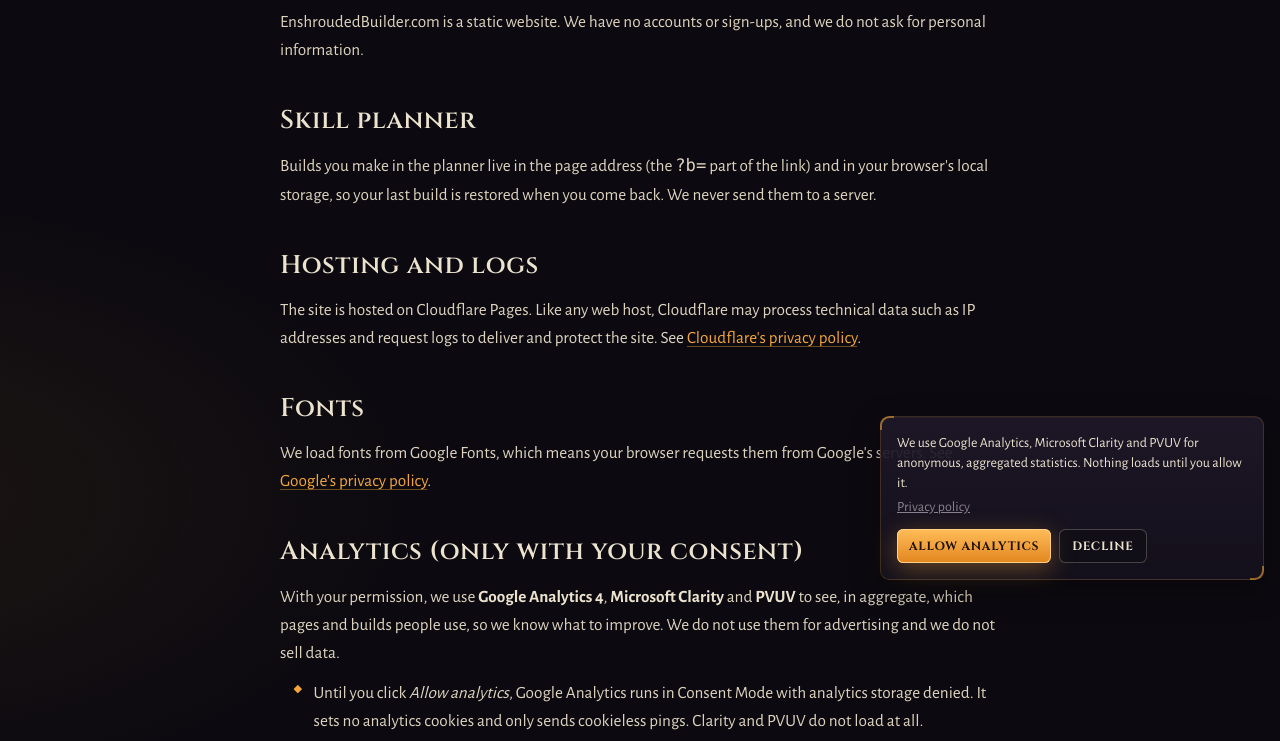
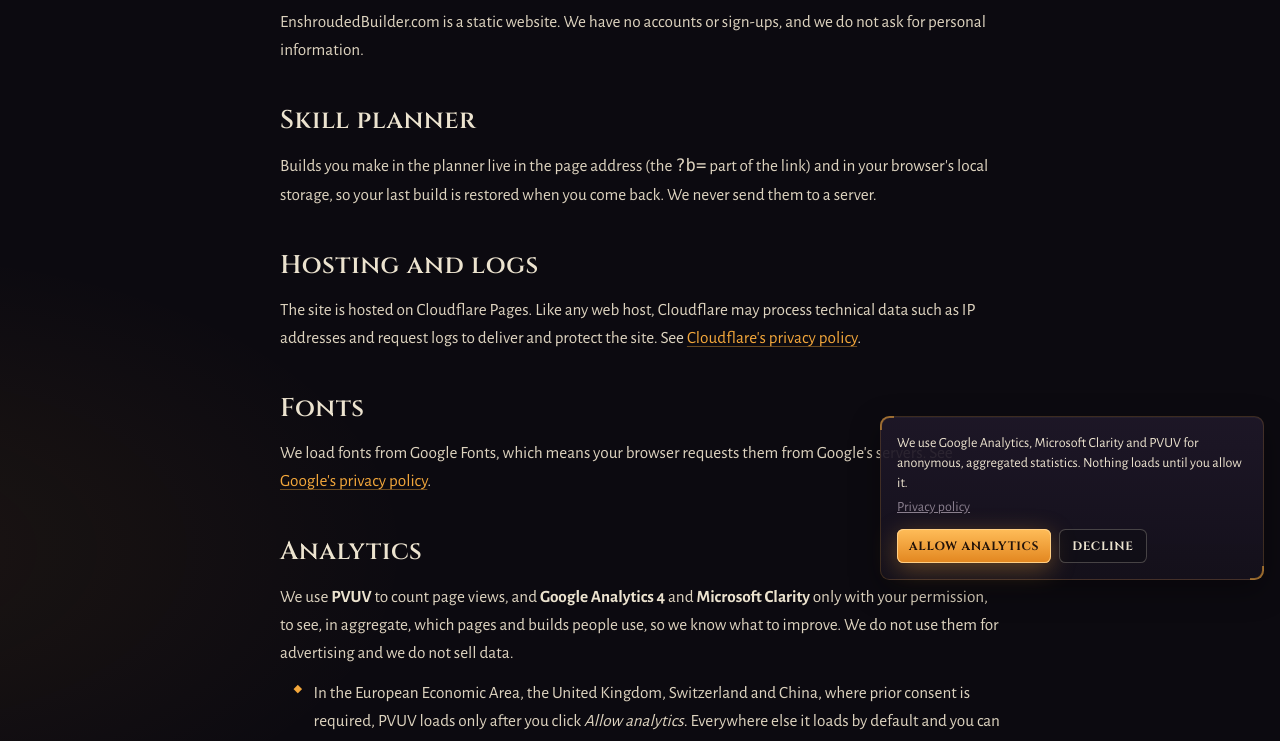
Before and after one commit to 18815292408/enshroudedbuilder.com, an Astro site: page /privacy in a window 1280 px wide. Shown: the part 204-945 px from the top of the page. Built offline with nearby package versions, Linux system fonts and the light colour scheme; Astro itself is replaced by a stand-in of ours.

Commit message:
Gate PVUV consent by region instead of worldwide

```diff
--- a/src/layouts/Base.astro
+++ b/src/layouts/Base.astro
@@ -143,21 +143,30 @@
       </div>
     </footer>
     <div id="consent" role="dialog" aria-live="polite" aria-label={fr ? "Consentement à la mesure d'audience" : "Analytics consent"} hidden class="fixed inset-x-3 bottom-3 z-50 sm:left-auto sm:right-4 sm:bottom-4 sm:max-w-sm panel panel-ornate p-4 text-sm">
-      <p class="text-parchment">
+      <p class="text-parchment" data-consent-copy="optin">
         {fr
           ? "Nous utilisons Google Analytics, Microsoft Clarity et PVUV pour des statistiques anonymes et agrégées. Rien ne se charge avant votre accord."
           : "We use Google Analytics, Microsoft Clarity and PVUV for anonymous, aggregated statistics. Nothing loads until you allow it."}
       </p>
+      <p class="text-parchment" data-consent-copy="optout" hidden>
+        {fr
+          ? "Nous comptons les visites avec PVUV. Google Analytics et Microsoft Clarity ne se chargent que si vous l'autorisez. Vous pouvez désactiver la mesure d'audience à tout moment."
+          : "We count visits with PVUV. Google Analytics and Microsoft Clarity load only if you allow them. You can turn analytics off at any time."}
+      </p>
       <p class="mt-1 text-mist"><a href="/privacy/" class="underline hover:text-flame">{fr ? "Politique de confidentialité" : "Privacy policy"}</a></p>
       <div class="mt-3 flex gap-2">
         <button type="button" data-consent="granted" class="btn btn-flame !py-2 !px-3 !text-xs">{fr ? "Autoriser" : "Allow analytics"}</button>
-        <button type="button" data-consent="denied" class="btn btn-ghost !py-2 !px-3 !text-xs">{fr ? "Refuser" : "Decline"}</button>
+        <button type="button" data-consent="denied" class="btn btn-ghost !py-2 !px-3 !text-xs">
+          <span data-consent-copy="optin">{fr ? "Refuser" : "Decline"}</span>
+          <span data-consent-copy="optout" hidden>{fr ? "Désactiver" : "Turn off analytics"}</span>
+        </button>
       </div>
     </div>
     <script is:inline define:vars={{ clarityId: SITE.clarityId, pvuvSite: SITE.pvuvSite, pvuvApi: SITE.pvuvApi }}>
       (function () {
         var box = document.getElementById("consent");
         var read = function () { try { return localStorage.getItem("eb-consent"); } catch (e) { return null; } };
+        var save = function (value) { try { localStorage.setItem("eb-consent", value); } catch (e) {} };
         var loadClarity = function () {
           if (window.clarity) return;
           (function (c, l, a, r, i, t, y) { c[a] = c[a] || function () { (c[a].q = c[a].q || []).push(arguments); }; t = l.createElement(r); t.async = 1; t.src = "https://www.clarity.ms/tag/" + i; y = l.getElementsByTagName(r)[0]; y.parentNode.insertBefore(t, y); })(window, document, "clarity", "script", clarityId);
@@ -171,18 +180,61 @@
           s.setAttribute("data-api", pvuvApi);
           document.head.appendChild(s);
         };
+        /* Prior consent is required in the EEA, the UK, Switzerland and China; elsewhere PVUV counts by default. */
+        var OPT_IN = { AT: 1, BE: 1, BG: 1, HR: 1, CY: 1, CZ: 1, DK: 1, EE: 1, FI: 1, FR: 1, DE: 1, GR: 1, HU: 1, IE: 1, IT: 1, LV: 1, LT: 1, LU: 1, MT: 1, NL: 1, PL: 1, PT: 1, RO: 1, SK: 1, SI: 1, ES: 1, SE: 1, IS: 1, LI: 1, NO: 1, GB: 1, CH: 1, CN: 1, A1: 1, A2: 1, T1: 1, XX: 1 };
+        var clearAnalyticsCookies = function () {
+          var domain = "." + location.hostname.replace(/^www\./, "");
+          var expire = function (name) {
+            document.cookie = name + "=; Max-Age=0; Path=/";
+            document.cookie = name + "=; Max-Age=0; Path=/; Domain=" + domain;
+          };
+          ["_pv_id", "_pv_sid", "_pv_ft", "_clck", "_clsk", "_gid"].forEach(expire);
+          document.cookie.split("; ").forEach(function (cookie) {
+            var name = cookie.split("=")[0];
+            if (name.indexOf("_ga") === 0 || name.indexOf("_pv_") === 0) expire(name);
+          });
+          try { Object.keys(localStorage).forEach(function (key) { if (key.indexOf("_pv") === 0) localStorage.removeItem(key); }); } catch (e) {}
+        };
+        var setMode = function (mode) {
+          document.querySelectorAll("[data-consent-copy]").forEach(function (el) {
+            el.hidden = el.getAttribute("data-consent-copy") !== mode;
+          });
+        };
         var apply = function (choice) {
-          try { localStorage.setItem("eb-consent", choice); } catch (e) {}
+          save(choice);
           /* Ad signals stay denied: the site runs no ad network while the AdSense review is pending. */
           gtag("consent", "update", { analytics_storage: choice, ad_storage: "denied", ad_user_data: "denied", ad_personalization: "denied" });
           if (choice === "granted") { loadClarity(); loadPvuv(); gtag("event", "page_view"); }
+          else { clearAnalyticsCookies(); }
           box.hidden = true;
         };
+        box.addEventListener("click", function (e) { var c = e.target.closest("[data-consent]"); if (c) apply(c.getAttribute("data-consent")); });
+        document.querySelectorAll("[data-consent-open]").forEach(function (b) { b.addEventListener("click", function () { box.hidden = false; }); });
+
         var state = read();
         if (state === "granted") { loadClarity(); loadPvuv(); }
-        if (!state) box.hidden = false;
-        box.addEventListener("click", function (e) { var c = e.target.closest("[data-consent]"); if (c) apply(c.getAttribute("data-consent")); });
-        document.querySelectorAll("[data-consent-open]").forEach(function (b) { b.addEventListener("click", function () { box.hidden = false; }); });
+        var boot = function (loc) {
+          var optIn = !loc || OPT_IN[loc] === 1;
+          setMode(optIn ? "optin" : "optout");
+          if (state) return;
+          if (optIn) { box.hidden = false; return; }
+          if (navigator.globalPrivacyControl !== true) loadPvuv();
+        };
+        var geo = null;
+        try { geo = sessionStorage.getItem("eb-geo"); } catch (e) {}
+        if (geo) {
+          boot(geo);
+        } else {
+          fetch("/cdn-cgi/trace", { cache: "no-store" })
+            .then(function (r) { return r.ok ? r.text() : ""; })
+            .then(function (text) {
+              var match = /(?:^|\n)loc=([A-Z0-9]{1,2})/.exec(text);
+              var loc = match ? match[1] : "";
+              if (loc) { try { sessionStorage.setItem("eb-geo", loc); } catch (e) {} }
+              boot(loc);
+            })
+            .catch(function () { boot(""); });
+        }
       })();
     </script>
   </body>
--- a/src/pages/privacy.astro
+++ b/src/pages/privacy.astro
@@ -12,12 +12,13 @@
     <p>The site is hosted on Cloudflare Pages. Like any web host, Cloudflare may process technical data such as IP addresses and request logs to deliver and protect the site. See <a href="https://www.cloudflare.com/privacypolicy/" rel="noopener">Cloudflare's privacy policy</a>.</p>
     <h2>Fonts</h2>
     <p>We load fonts from Google Fonts, which means your browser requests them from Google's servers. See <a href="https://policies.google.com/privacy" rel="noopener">Google's privacy policy</a>.</p>
-    <h2>Analytics (only with your consent)</h2>
-    <p>With your permission, we use <strong>Google Analytics 4</strong>, <strong>Microsoft Clarity</strong> and <strong>PVUV</strong> to see, in aggregate, which pages and builds people use, so we know what to improve. We do not use them for advertising and we do not sell data.</p>
+    <h2>Analytics</h2>
+    <p>We use <strong>PVUV</strong> to count page views, and <strong>Google Analytics 4</strong> and <strong>Microsoft Clarity</strong> only with your permission, to see, in aggregate, which pages and builds people use, so we know what to improve. We do not use them for advertising and we do not sell data.</p>
     <ul>
-      <li>Until you click <em>Allow analytics</em>, Google Analytics runs in Consent Mode with analytics storage denied. It sets no analytics cookies and only sends cookieless pings. Clarity and PVUV do not load at all.</li>
+      <li>In the European Economic Area, the United Kingdom, Switzerland and China, where prior consent is required, PVUV loads only after you click <em>Allow analytics</em>. Everywhere else it loads by default and you can turn it off at any time.</li>
+      <li>Google Analytics and Microsoft Clarity load only after you allow analytics. Until then, Google Analytics runs in Consent Mode with analytics storage denied: it sets no analytics cookies and only sends cookieless pings.</li>
       <li>If you allow analytics, Google Analytics may set cookies such as <code>_ga</code>, Clarity may record anonymized interactions such as clicks, scrolling and page views, and PVUV sets first-party cookies (<code>_pv_id</code>, <code>_pv_sid</code>, <code>_pv_ft</code>) that count visits and remember how you found the site; the visitor cookie lasts about 13 months. See <a href="https://policies.google.com/privacy" rel="noopener">Google's privacy policy</a>, the <a href="https://privacy.microsoft.com/privacystatement" rel="noopener">Microsoft privacy statement</a> and the <a href="https://www.pvuv.ai/privacy" rel="noopener">PVUV privacy policy</a>.</li>
-      <li>Your choice is saved in your browser's local storage. You can change it at any time with <strong>Analytics settings</strong> in the site footer.</li>
+      <li>Your choice is saved in your browser's local storage. You can change it at any time with <strong>Analytics settings</strong> in the site footer; turning analytics off deletes the analytics cookies this site has set.</li>
     </ul>
     <h2>Advertising</h2>
     <p>We fund the hosting of this site with advertising served by <strong>Google AdSense</strong>. Ads are only requested once you have made a choice in our consent banner, and in the European Economic Area, the United Kingdom and Switzerland they are subject to a consent management platform that records your choices before any advertising cookie is set.</p>
@@ -29,7 +30,7 @@
     </ul>
     <p>We do not pass your name, email address or any other identifier to Google in ad requests, and we do not run interstitial ads that block a page.</p>
     <h2>Cookies</h2>
-    <p>Advertising cookies only appear after you allow them in the consent banner. Analytics cookies only appear after you allow analytics. A visitor who has not chosen gets neither.</p>
+    <p>Advertising cookies only appear after you allow them in the consent banner. Google Analytics and Clarity cookies only appear after you allow analytics. PVUV's visit cookies appear after you allow analytics, or on your first visit in regions where prior consent is not required. A visitor in a consent-required region who has not chosen gets none of them.</p>
     <h2>Contact</h2>
     <p>Questions about privacy, or a request about data we process? Write to <a href="mailto:contact@enshroudedbuilder.com">contact@enshroudedbuilder.com</a>, or use the <a href="/contact/">contact page</a>.</p>
   </article>
```
